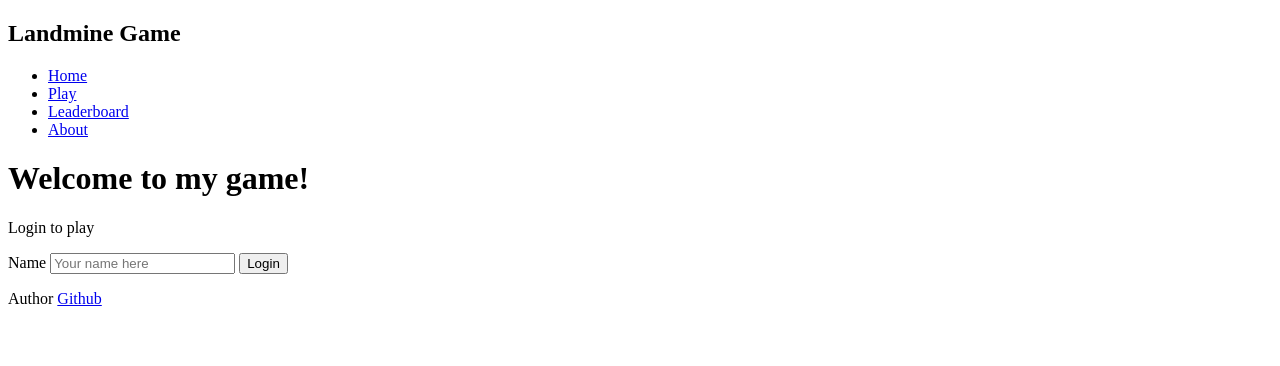
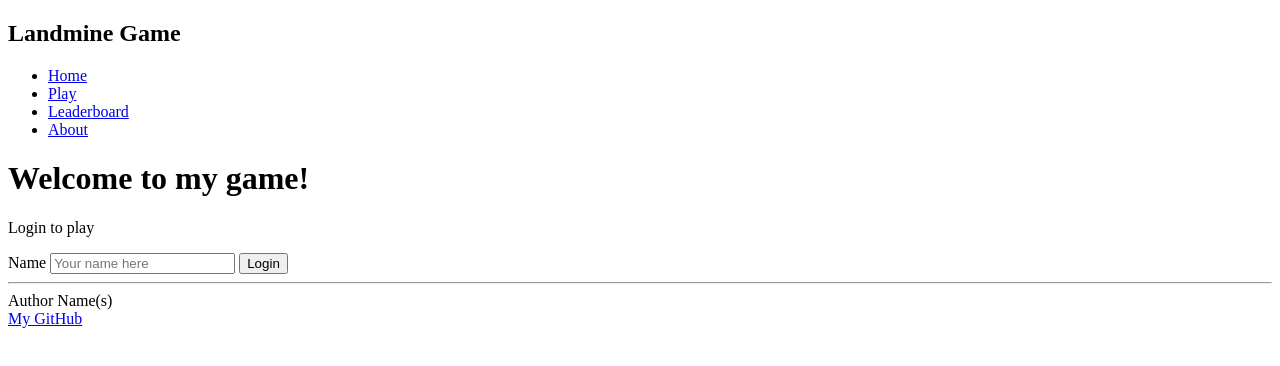
Before and after one commit to dkstapley11/startup, a plain HTML site: page index.html in a window 1280 px wide. Drawn offline with Linux system fonts and the light colour scheme.

```diff
--- a/index.html
+++ b/index.html
@@ -30,8 +30,11 @@
             <button type="submit">Login</button>
         </form>
     </header>
-    <div>
-        <p>Author <a href="https://github.com/dkstapley11/startup.git">Github</a></p>
-    </div>
+    <footer>
+        <hr />
+        <span class="text-reset">Author Name(s)</span>
+        <br />
+        <a href="https://github.com/dkstapley11/startup.git">My GitHub</a>
+      </footer>
 </body>
 </html>
```
